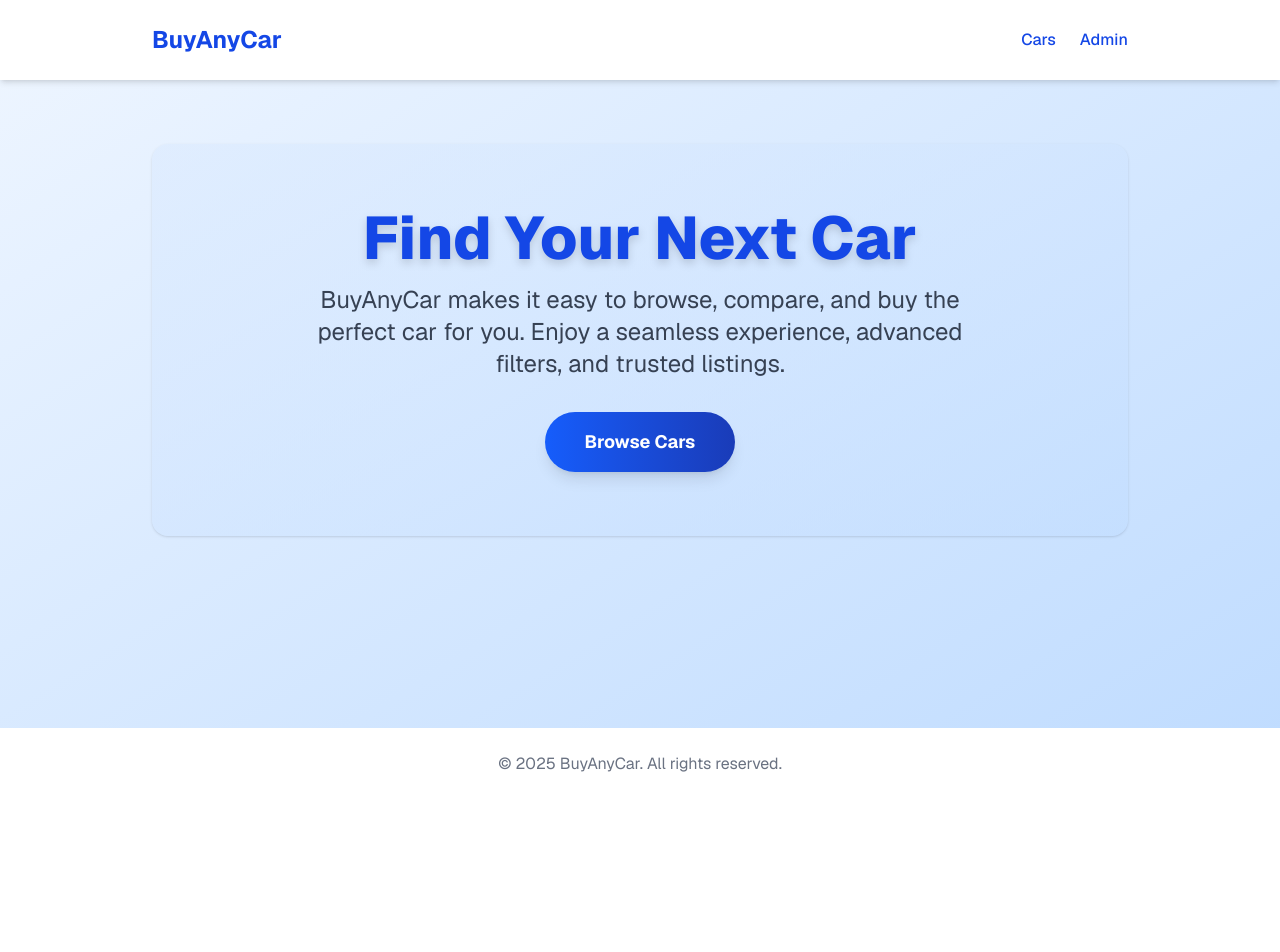
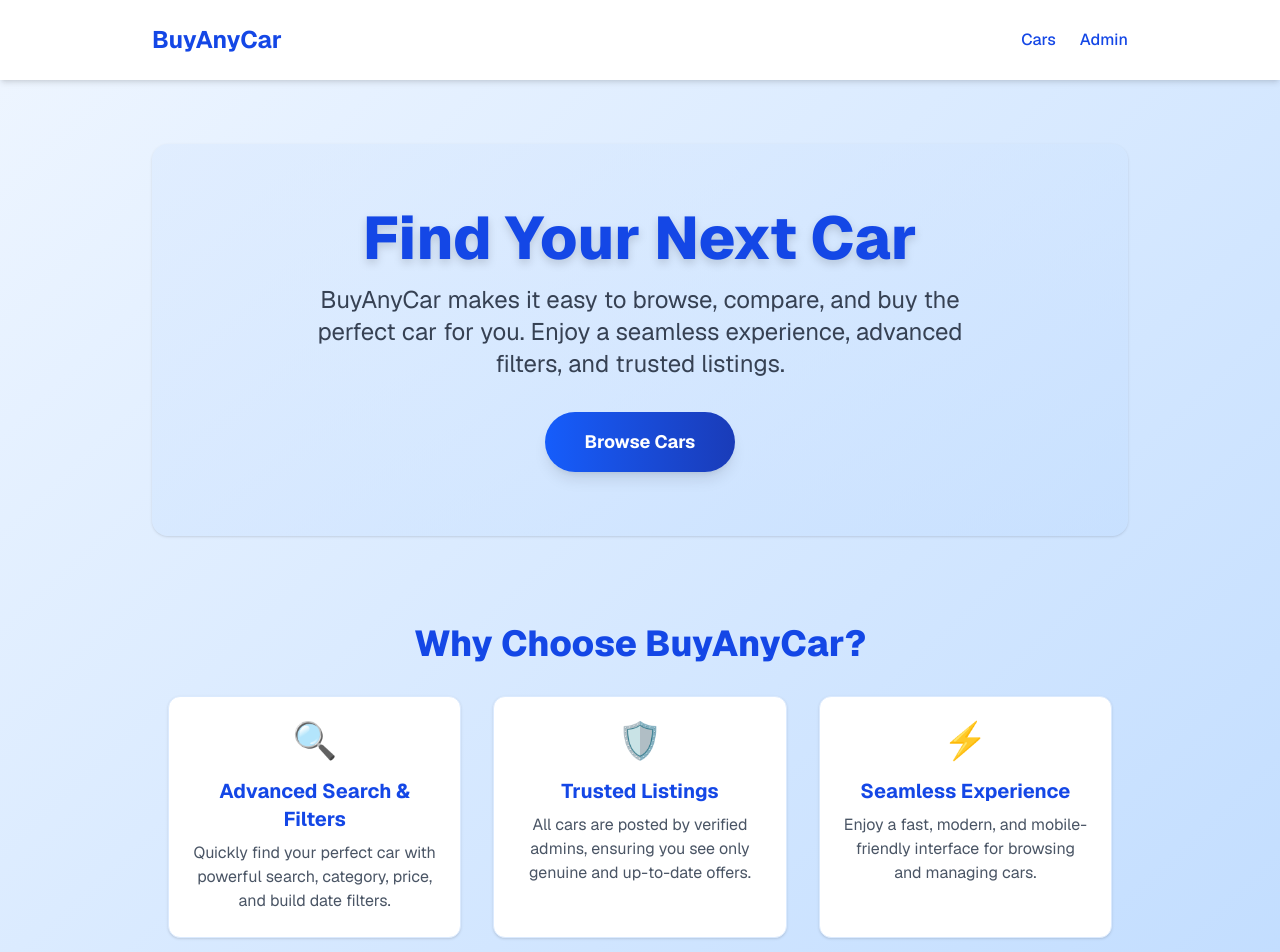
Before and after one commit to BemnetKassa/buy-any-car, a Next.js app in the folder frontend/: page /landingPage/dashboard in a window 1280 px wide. Shown: the top 952 px of the page. Before the commit the page ends 800 px from the top, so only its background shows below. Built offline with nearby package versions, Linux system fonts and the light colour scheme.

Commit message:
Add landing page features section
Introduced a new LandingFeatures component highlighting key platform benefits and integrated it into the landing dashboard page below the hero section.

```diff
--- a/frontend/app/components/landing/features.tsx
+++ b/frontend/app/components/landing/features.tsx
@@ -0,0 +1,26 @@
+"use client";
+
+export default function LandingFeatures() {
+	return (
+		<section className="w-full max-w-5xl mx-auto py-12 px-4">
+			<h2 className="text-3xl md:text-4xl font-extrabold text-center text-blue-700 dark:text-blue-300 mb-8">Why Choose BuyAnyCar?</h2>
+			<div className="grid grid-cols-1 md:grid-cols-3 gap-8">
+				<div className="bg-white dark:bg-gray-900 rounded-xl shadow p-6 flex flex-col items-center text-center border border-blue-100 dark:border-gray-800">
+					<span className="mb-4 text-4xl">🔍</span>
+					<h3 className="text-xl font-bold mb-2 text-blue-700 dark:text-blue-200">Advanced Search & Filters</h3>
+					<p className="text-gray-600 dark:text-gray-300">Quickly find your perfect car with powerful search, category, price, and build date filters.</p>
+				</div>
+				<div className="bg-white dark:bg-gray-900 rounded-xl shadow p-6 flex flex-col items-center text-center border border-blue-100 dark:border-gray-800">
+					<span className="mb-4 text-4xl">🛡️</span>
+					<h3 className="text-xl font-bold mb-2 text-blue-700 dark:text-blue-200">Trusted Listings</h3>
+					<p className="text-gray-600 dark:text-gray-300">All cars are posted by verified admins, ensuring you see only genuine and up-to-date offers.</p>
+				</div>
+				<div className="bg-white dark:bg-gray-900 rounded-xl shadow p-6 flex flex-col items-center text-center border border-blue-100 dark:border-gray-800">
+					<span className="mb-4 text-4xl">⚡</span>
+					<h3 className="text-xl font-bold mb-2 text-blue-700 dark:text-blue-200">Seamless Experience</h3>
+					<p className="text-gray-600 dark:text-gray-300">Enjoy a fast, modern, and mobile-friendly interface for browsing and managing cars.</p>
+				</div>
+			</div>
+		</section>
+	);
+}
--- a/frontend/app/landingPage/dashboard/page.tsx
+++ b/frontend/app/landingPage/dashboard/page.tsx
@@ -3,6 +3,7 @@
 import LandingHeader from "../../components/landing/header";
 import LandingFooter from "../../components/landing/footer";
 import LandingHero from "../../components/landing/hero";
+import LandingFeatures from "../../components/landing/features";
 
 export default function LandingDashboardPage() {
   return (
@@ -10,6 +11,7 @@ export default function LandingDashboardPage() {
       <LandingHeader />
       <main className="flex-1 max-w-5xl mx-auto px-6 py-16 flex flex-col items-center w-full">
         <LandingHero />
+        <LandingFeatures />
       </main>
       <LandingFooter />
     </div>
```
